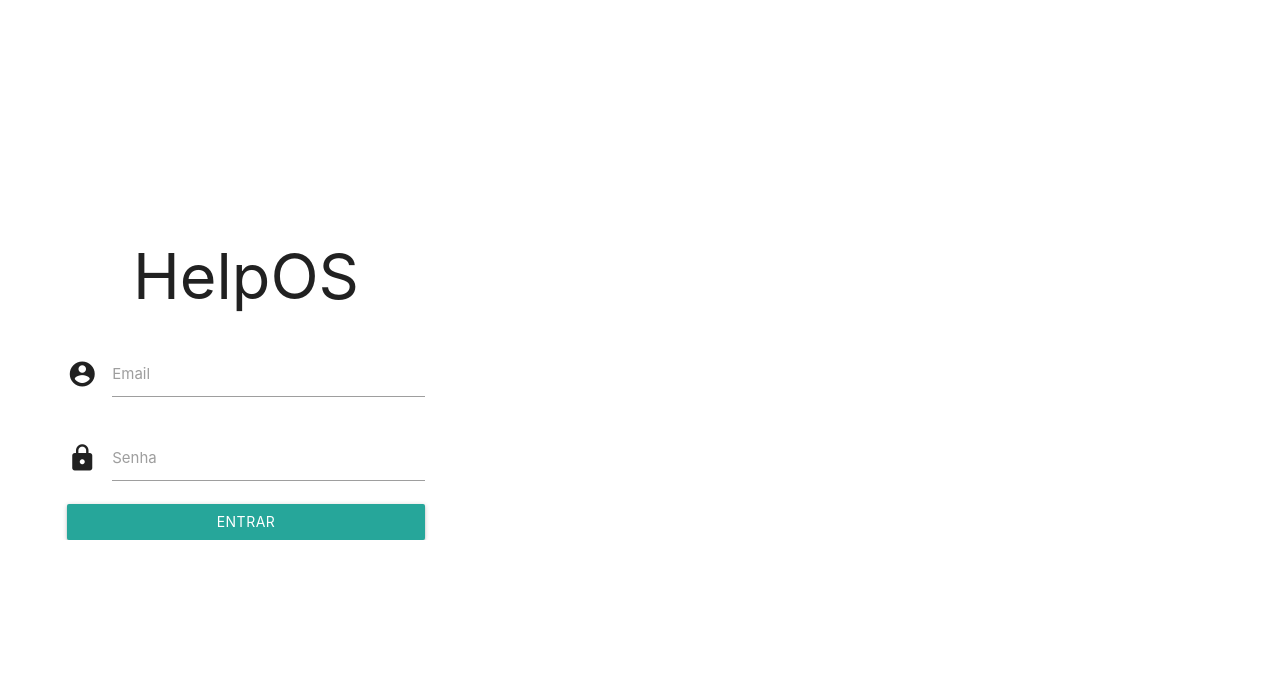
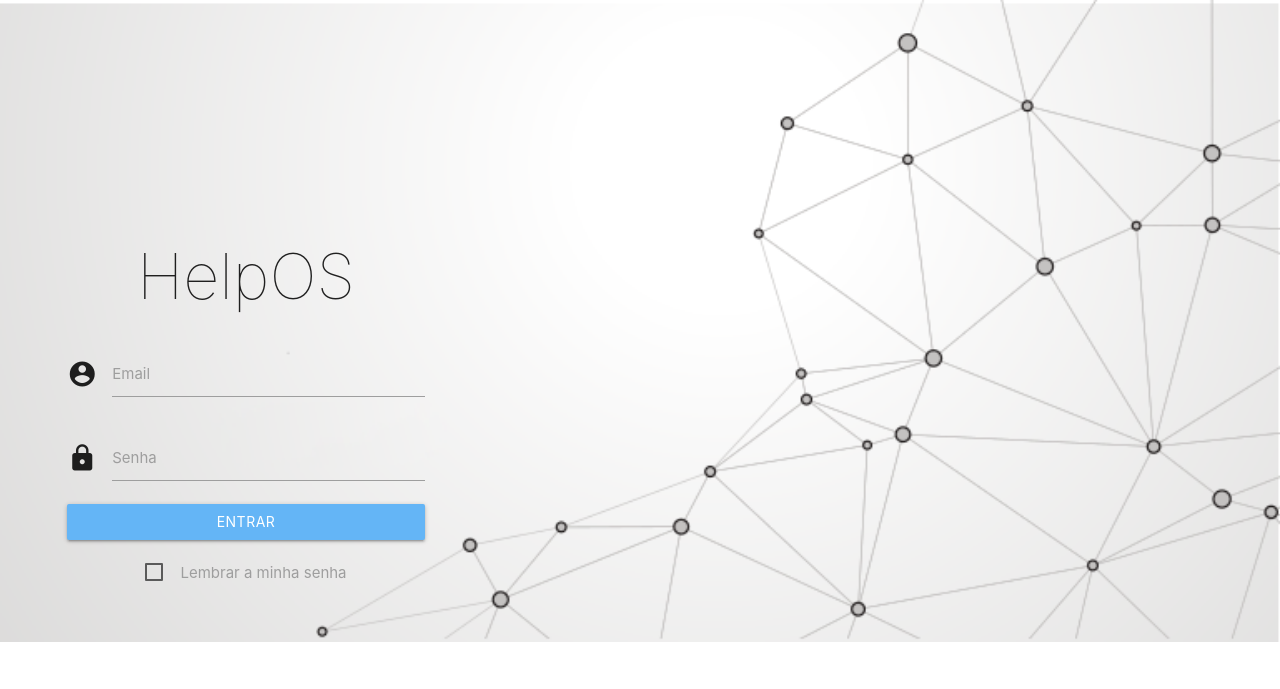
Before and after one commit to mrbrunelli/help-os, a PHP site: page /app/login.html in a window 1280 px wide. Shown: the top 689 px of the page. Run offline with PHP 8.4, Linux system fonts and the light colour scheme.

Commit message:
formulario de login finalizado, detalhes de sombras vao ser add depois

```diff
--- a/app/assets/css/style.css
+++ b/app/assets/css/style.css
@@ -26,12 +26,22 @@
 
     #div-center {
         width: 400px;
-        height: 400px;
+        height: 500px;
         left: 20%;
         margin: -130px 0 0 -210px;
         padding: 10px;
         position: absolute;
         top: 40%;
+    }
+
+    #background-login {
+        background-image: url(../img/backlogin.png);
+        background-size: cover;
+        background-repeat: no-repeat;
+    }
+
+    .font-weight-lighter {
+        font-weight: lighter;
     }
     /* ------------------------------------------------ CONTEUDO DA PAGINA */
 
--- a/app/login.html
+++ b/app/login.html
@@ -13,12 +13,12 @@
     <title>HelpOS - Login</title>
 </head>
 
-<body>
-    <div class="row" id="div-center">
+<body id="background-login">
+    <div class="row " id="div-center">
         <div class="col s12">
             <div class="row">
                 <div class="col s12">
-                    <h1 class="center">HelpOS</h1>
+                    <h1 class="center font-weight-lighter">HelpOS</h1>
                     <!-- FORMULARIO -->
                     <div class="row">
                         <form action="" class="col s12">
@@ -34,7 +34,13 @@
                                     <label for="senha">Senha</label>
                                 </div>
                                 <div class="col s12 center">
-                                    <button class="btn waves-effect waves-light col s12">Entrar</button>
+                                    <button class="btn waves-effect blue lighten-2 waves-light col s12">Entrar</button>
+                                </div>
+                                <div class="col s12 center" style="margin-top: 20px;">
+                                    <label>
+                                    <input type="checkbox">
+                                    <span>Lembrar a minha senha</span>
+                                    </label>
                                 </div>
                             </div>
                         </form>
```
Also changed, not shown: app/assets/img/backlogin.png (added).
